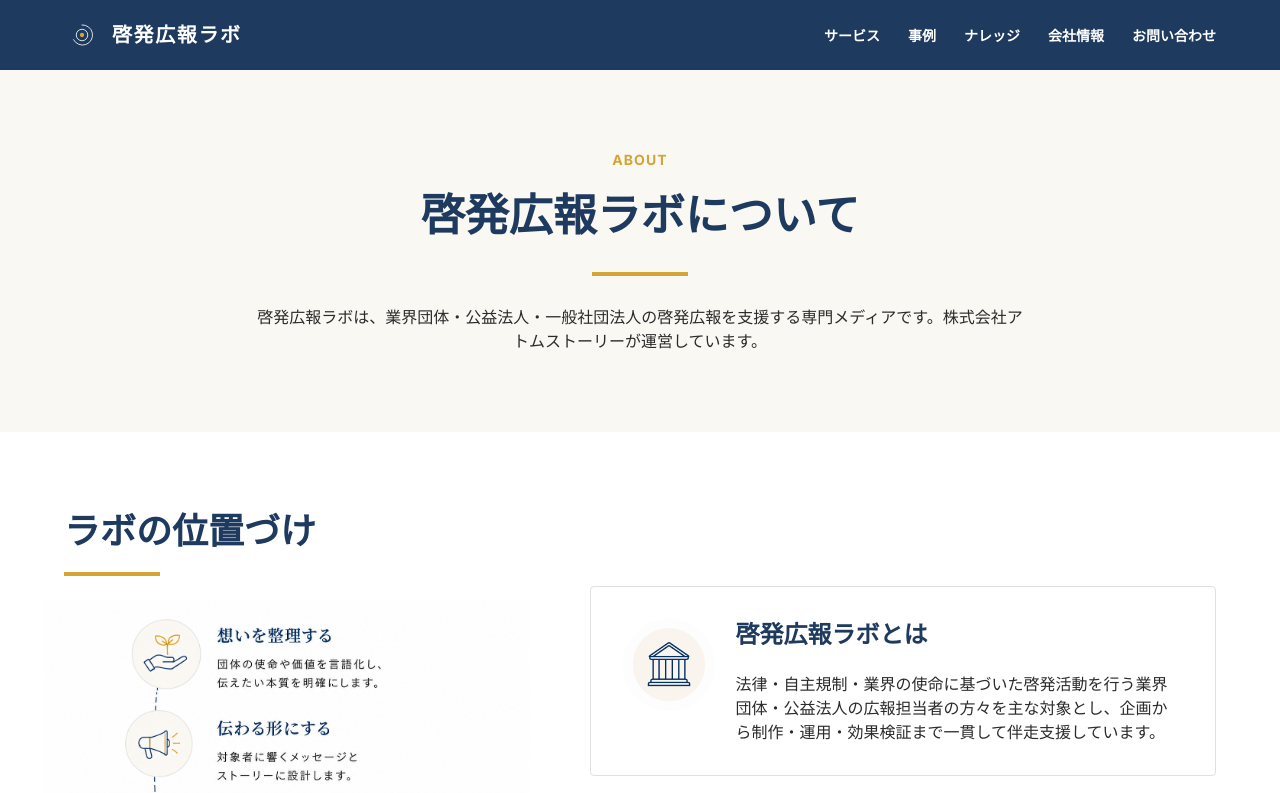
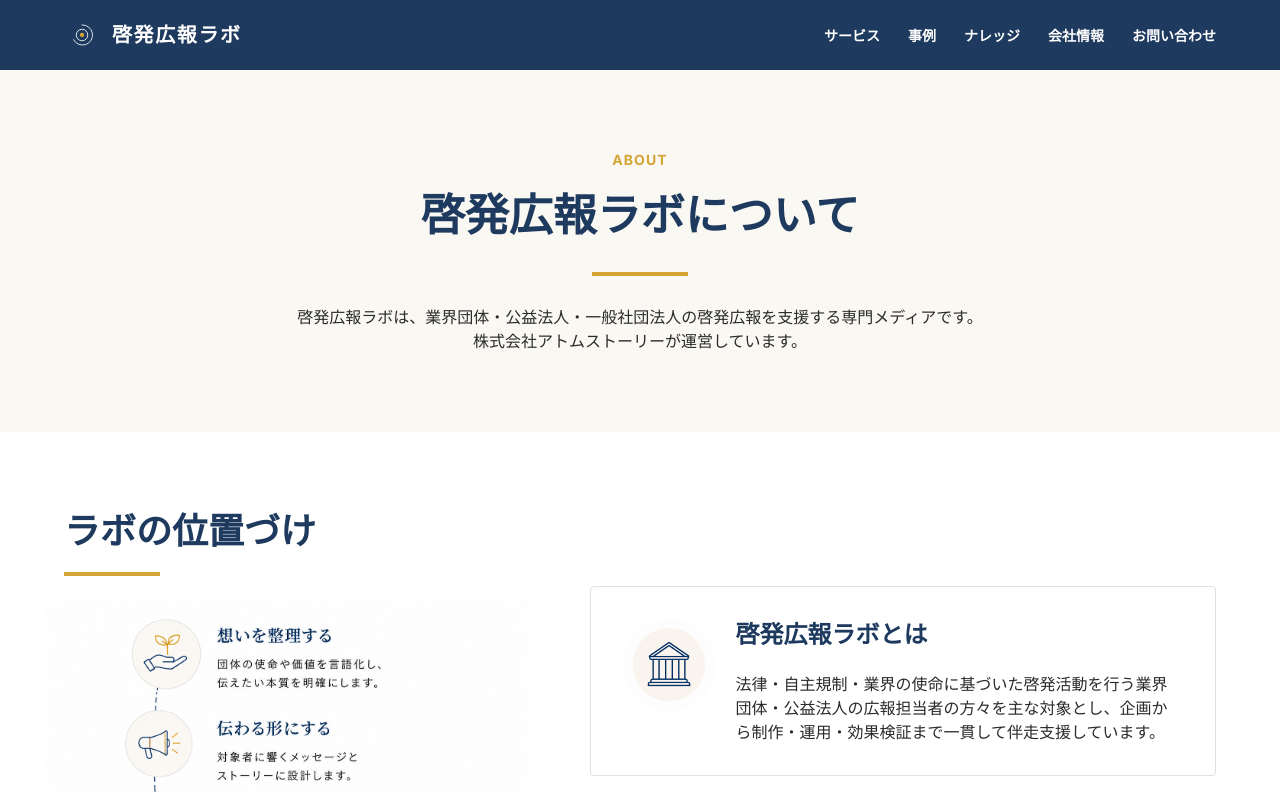
Before and after one commit to k-murakami-svg/keihatsu-koho-lab, a Next.js app: page /about in a window 1280 px wide. Shown: the top 793 px of the page. Built offline with nearby package versions, Linux system fonts and the light colour scheme.

Commit message:
Adjust about intro line break

```diff
--- a/src/app/about/page.tsx
+++ b/src/app/about/page.tsx
@@ -76,7 +76,9 @@ export default function AboutPage() {
             </h1>
             <div className="mx-auto mt-6 h-1 w-24 bg-mustard" />
             <p className="mx-auto mt-7 max-w-3xl text-[15px] leading-body text-text md:text-base">
-              啓発広報ラボは、業界団体・公益法人・一般社団法人の啓発広報を支援する専門メディアです。株式会社アトムストーリーが運営しています。
+              啓発広報ラボは、業界団体・公益法人・一般社団法人の啓発広報を支援する専門メディアです。
+              <br />
+              株式会社アトムストーリーが運営しています。
             </p>
           </div>
         </Container>
```
